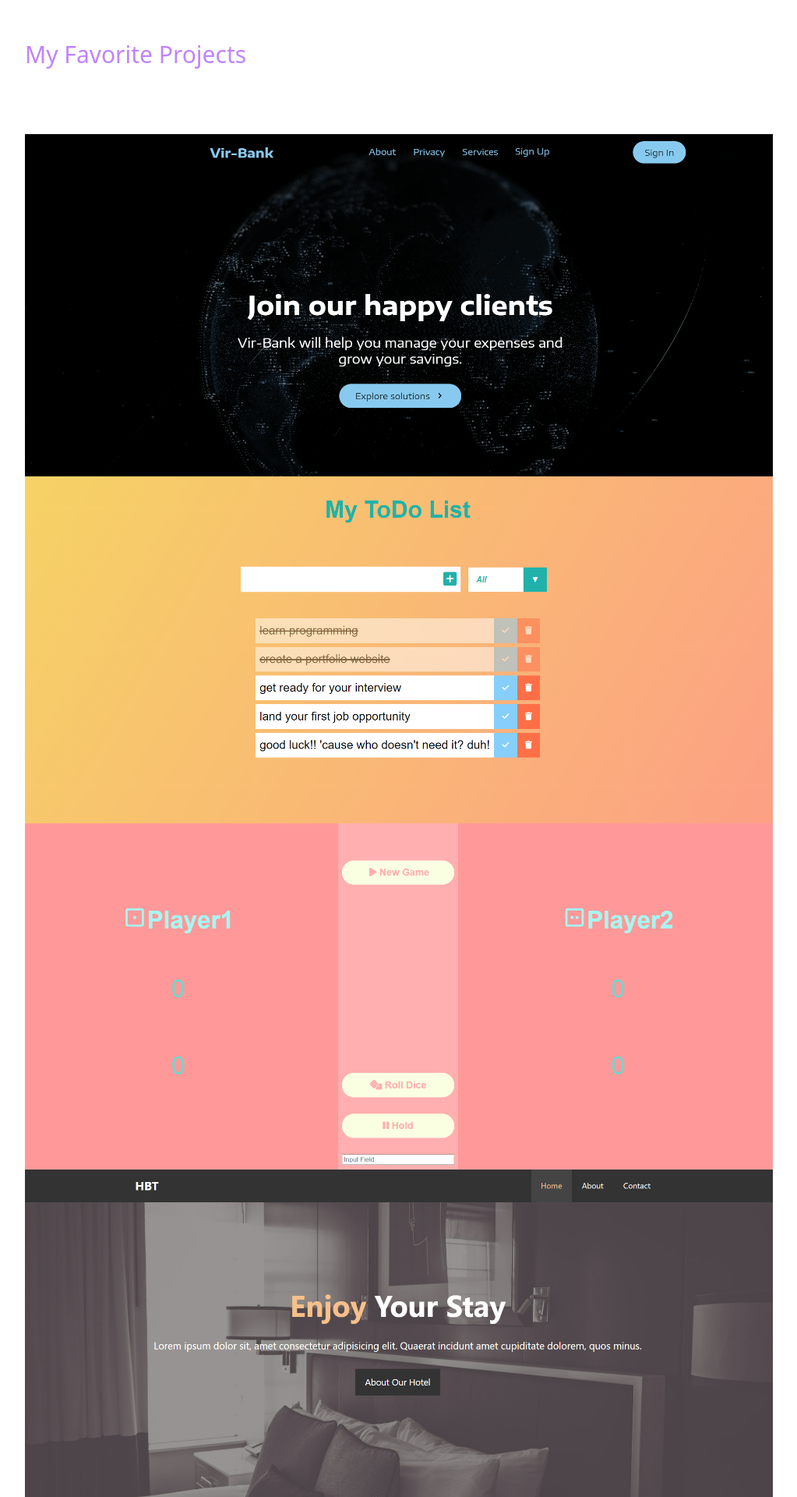
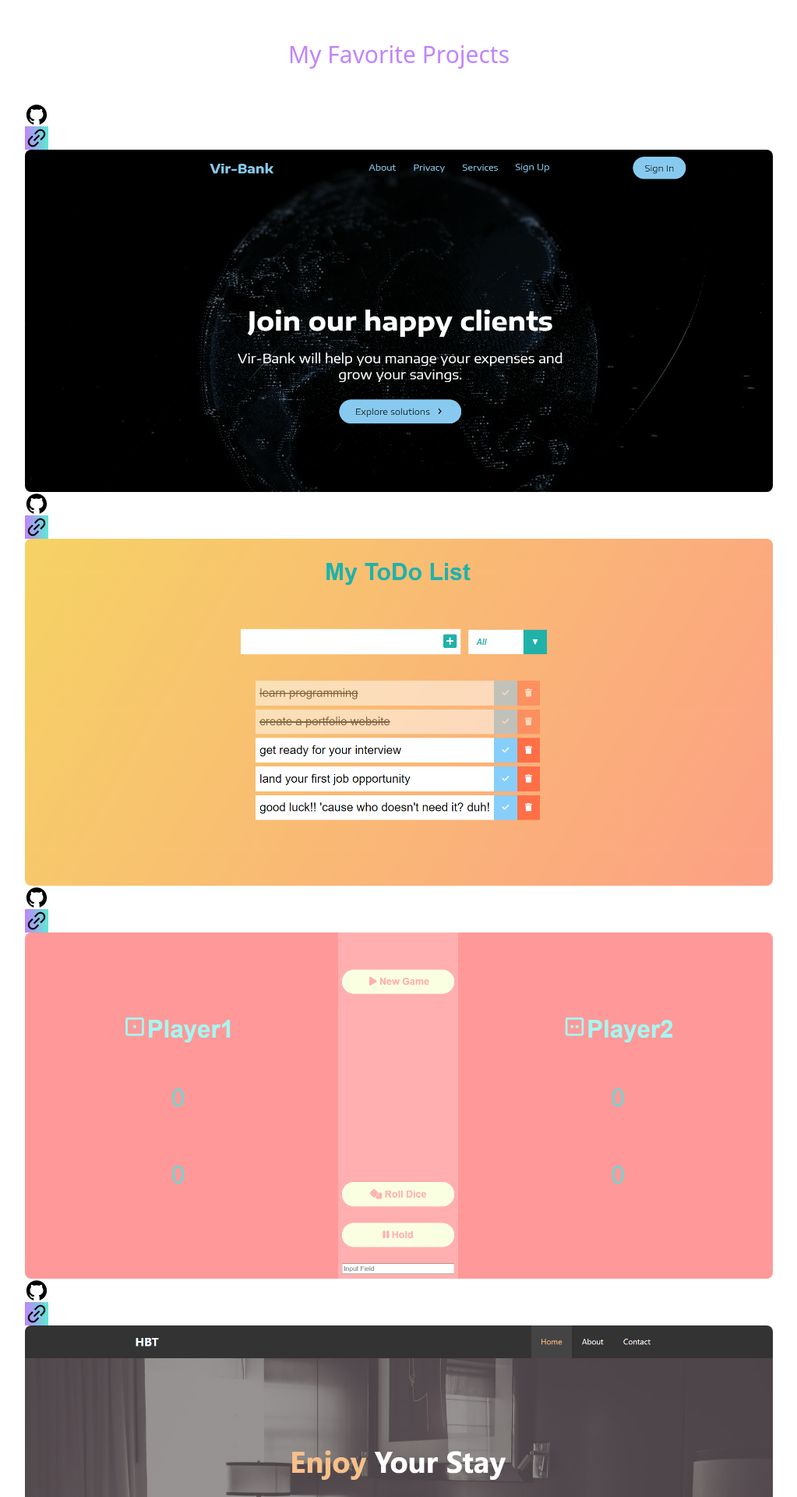
Before and after one commit to fidashn/fida-shnakher-portfolio, a Next.js app: page / in a window 1280 px wide. Shown: the part 1240-3160 px from the top of the page at 78% size, without its empty margins (128-1151 px from the left). Built offline with nearby package versions, Linux system fonts and the light colour scheme.

Commit message:
added relevant links to each project image

```diff
--- a/pages/index.tsx
+++ b/pages/index.tsx
@@ -1,6 +1,6 @@
 import Head from 'next/head';
 import { BsFillMoonStarsFill }from 'react-icons/bs';
-import { AiFillLinkedin, AiFillGithub,}from 'react-icons/ai';
+import { AiFillLinkedin, AiFillGithub,AiOutlineLink}from 'react-icons/ai';
 import Image from 'next/image';
 import myPic from '../public/Images/me.png';
 import bank from '../public/Images/bank-img.png';
@@ -49,14 +49,19 @@ export default function Home() {
               <h3 className='text-3xl py-1 text-purple-400 mt-20 flex justify-center'>Technologies that I use</h3>
               <p className='text-md py-2 leading-8 text-gray-800 md:text-xl flex justify-center'>Lorem ipsum dolor sit amet consectetur adipisicing elit. Dolore, <span className='text-teal-500 '>incidunt!</span> </p>
             </div>
-            <div className='flex flex-col gap-10 py-10 lg:flex-row lg:flex-wrap'>
+            <div className=' flex-col gap-10 py-10 lg:flex-row lg:flex-wrap'>
               <h3 className='text-purple-400 text-3xl py-1 mt-20  flex justify-center'>My Favorite Projects</h3>
-              <div className='mt-10 lg:flex-col gap-10'>
-                <div><Image alt='' src={bank}/></div>
-                <div><Image alt='' src={todo}/></div>
-                <div><Image alt='' src={dice}/></div>
-                <div><Image alt='' src={hotel}/></div>
-                <div><Image alt='' src={shoes}/></div>
+              <div className='mt-10 lg:flex-col justify-center gap-10'>
+                <div className='basis-1/3 flex-1'><a className='bg-gradient-to-r from-purple-400 to-teal-300 text-3xl' href="https://github.com/fidashn/virtual-bank"><AiFillGithub/></a>
+                <a href=""><AiOutlineLink className='bg-gradient-to-r from-purple-400 to-teal-300 text-3xl'/></a><Image alt='' className='rounded-lg object-cover'  layout='responsive' src={bank}/></div>
+                <div className='basis-1/3 flex-1'><a className='bg-gradient-to-r from-purple-400 to-teal-300 text-3xl' href="https://github.com/fidashn/to-do-list"><AiFillGithub/></a>
+                <a href=""><AiOutlineLink className='bg-gradient-to-r from-purple-400 to-teal-300 text-3xl'/></a><Image alt='' className='rounded-lg object-cover' layout='responsive' src={todo}/></div>
+                <div className='basis-1/3 flex-1'><a className='bg-gradient-to-r from-purple-400 to-teal-300 text-3xl' href="https://github.com/fidashn/dice-game1"><AiFillGithub/></a>
+                <a href=""><AiOutlineLink className='bg-gradient-to-r from-purple-400 to-teal-300 text-3xl'/></a><Image alt='' className='rounded-lg object-cover' layout='responsive' src={dice}/></div>
+                <div className='basis-1/3 flex-1'><a className='bg-gradient-to-r from-purple-400 to-teal-300 text-3xl' href="https://github.com/fidashn/HOTEL_WEBSITE"><AiFillGithub/></a>
+                <a href=""><AiOutlineLink className='bg-gradient-to-r from-purple-400 to-teal-300 text-3xl'/></a><Image alt='' className='rounded-lg object-cover' layout='responsive' src={hotel}/></div>
+                <div className='basis-1/3 flex-1'><a className='bg-gradient-to-r from-purple-400 to-teal-300 text-3xl' href="https://github.com/fidashn/landing-page"><AiFillGithub/></a>
+                <a href=""><AiOutlineLink className='bg-gradient-to-r from-purple-400 to-teal-300 text-3xl'/></a><Image alt='' className='rounded-lg object-cover' layout='responsive' src={shoes}/></div>
               </div>
             </div>
           </section>
--- /dev/null
+++ b/pages/projects-data.js
@@ -0,0 +1,31 @@
+export const ProjestsData = [
+  {
+    name:
+    'shoes',
+    netlify:`https://amazing-shoes-fi.netlify.app/`,
+    github:`https://github.com/fidashn/landing-page`
+  },
+  {
+    image:
+    'https://cdn.discordapp.com/attachments/922847003141091379/938174604659277895/hotel.png',
+    netlify:`https://btm-hotel.netlify.app/`,
+    github:`https://github.com/fidashn/HOTEL_WEBSITE`
+  },
+  {
+    image:
+    'https://cdn.discordapp.com/attachments/922466869389193236/938213181665452092/bank.png',
+    netlify:`https://vir-bank-fi.netlify.app/`,
+    github:`https://github.com/fidashn/virtual-bank`
+  },
+  {
+    image:
+    'https://cdn.discordapp.com/attachments/922847003141091379/938174670631489536/to-do-list.png',
+    netlify:`https://app.netlify.com/sites/todosli/overview`,
+    github:`https://github.com/fidashn/to-do-list`
+  },
+  {
+
+    image:'https://cdn.discordapp.com/attachments/922847003141091379/938174566474342440/dice.png',
+    netlify:`https://dice-game-f.netlify.app/`,
+    github:`https://github.com/fidashn/dice-game1`
+  }];
```
